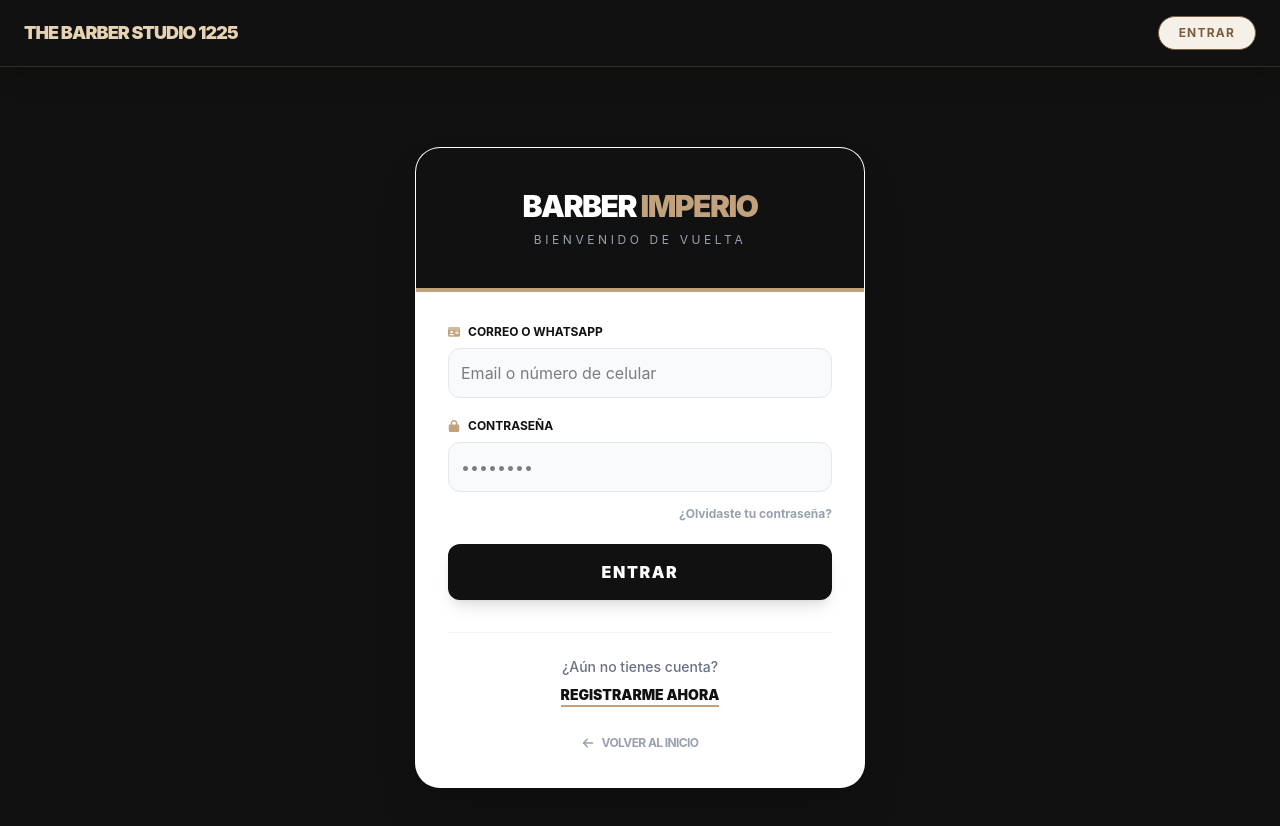
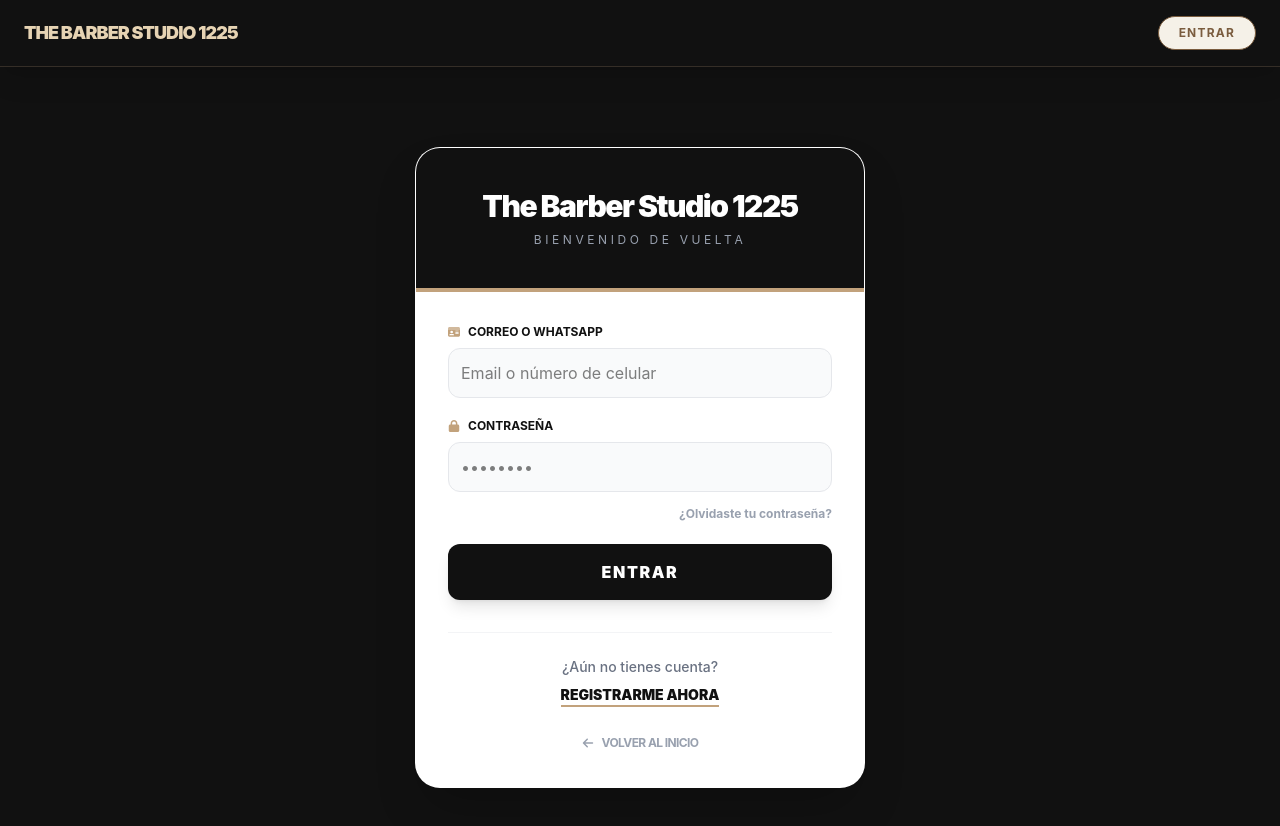
Before and after one commit to PabloHdzDev/thebarberstudio1225-frontend, a React (Vite) app: page /login in a window 1280 px wide. Shown: the top 826 px of the page. Built offline with nearby package versions, Linux system fonts and the light colour scheme; no server answers.

Commit message:
update header text to reflect new business name

```diff
--- a/src/pages/Auth.jsx
+++ b/src/pages/Auth.jsx
@@ -58,7 +58,7 @@ function Auth() {
         {/* Encabezado con Identidad Visual */}
         <div className="bg-negro-barber p-10 text-center border-b-4 border-dorado">
           <h1 className="text-white text-3xl font-black tracking-tighter">
-            BARBER <span className="text-dorado">IMPERIO</span>
+            The Barber Studio 1225
           </h1>
           <p className="text-gray-400 mt-2 uppercase text-xs tracking-[0.3em]">
             {esLogin ? 'Bienvenido de vuelta' : 'Únete a la élite'}
```
